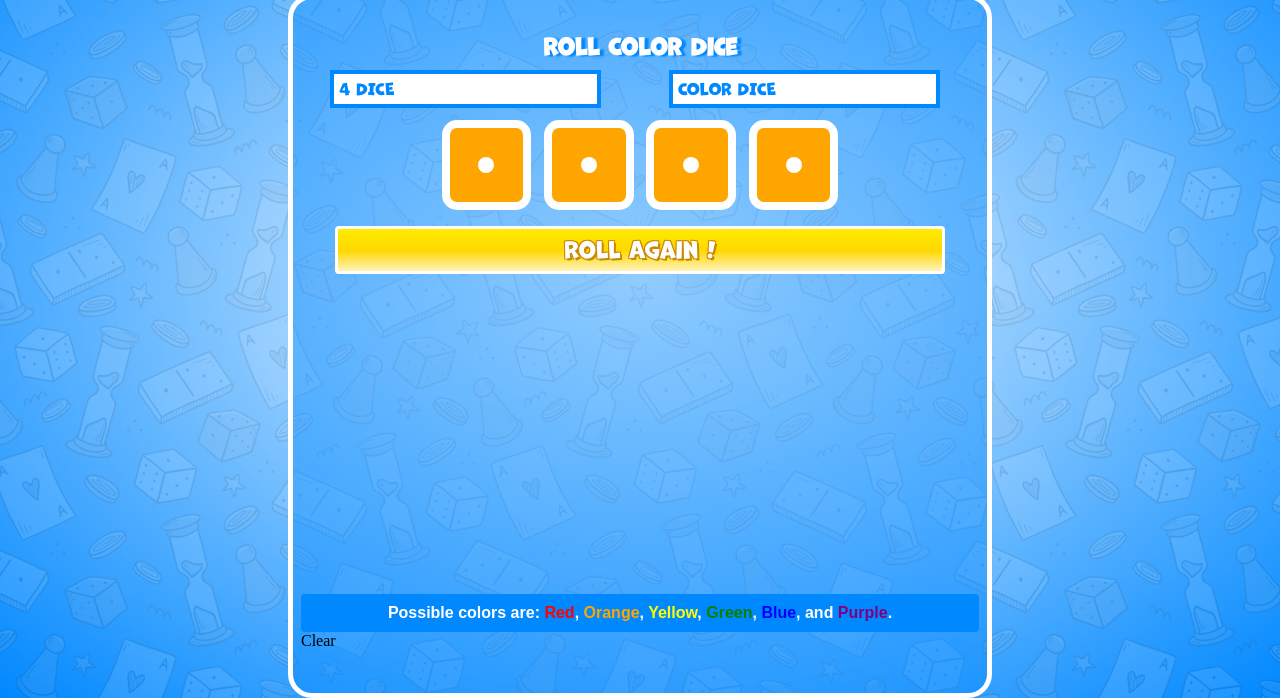
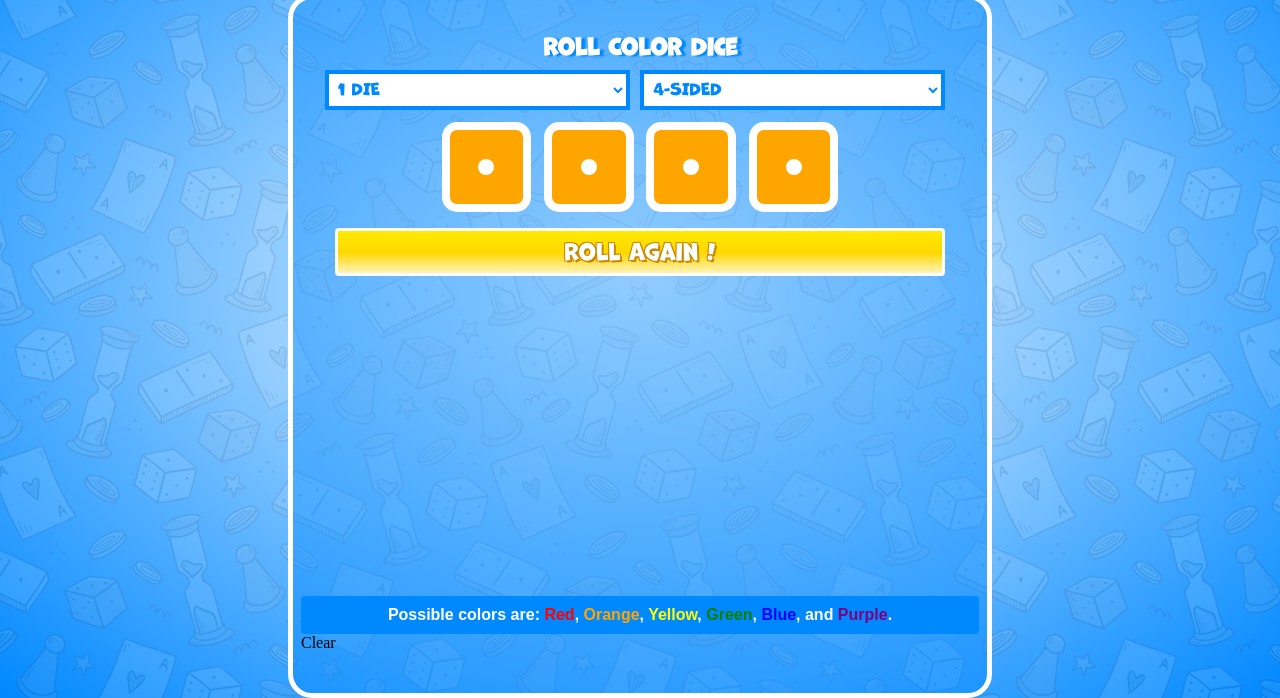
Before and after one commit to yourboiralph/colordice, a plain HTML site: page index.html in a window 1280 px wide. Shown: the part 141-839 px from the top of the page. Drawn offline with Linux system fonts and the light colour scheme.

Commit message:
Add files via upload

```diff
--- a/css/style.css
+++ b/css/style.css
@@ -100,25 +100,33 @@
     color: #08f;
     font-size: 1rem;
     text-decoration: none;
-    justify-content: space-around;
+    justify-content: center;
     align-items: center;
     margin-top: .4rem;
 }
 
 .choices__number{
-    width: 40%;
+    width: 45%;
     background-color: white;
     margin-right: 10px;
     padding: 4px 5px;
     border: 4px solid #08f;
+    font-family: Marvin, sans-serif;
+    letter-spacing: -.01rem;
+    color: #08f;
+    font-size: 1rem;
 }
 
 .choices__type{
-    width: 40%;
+    width: 45%;
     background-color: white;
     margin-right: 10px;
     padding: 4px 5px;
     border: 4px solid #08f;
+    font-family: Marvin, sans-serif;
+    letter-spacing: -.01rem;
+    color: #08f;
+    font-size: 1rem;
 }
 
 .image__logo {
--- a/index.html
+++ b/index.html
@@ -12,8 +12,46 @@
         <div class="wrapper">
             <h1 class="wrapper__text">Roll Color Dice</h1>
             <div class="choices">
-                <div class="choices__number">4 DICE</div>
-                <div class="choices__type">COLOR DICE</div>
+                <select class="choices__number">
+                    <option value="1">1 DIE</option>
+                    <option value="2">2 DICE</option>
+                    <option value="3">3 DICE</option>
+                    <option value="4">4 DICE</option>
+                    <option value="5">5 DICE</option>
+                    <option value="6">6 DICE</option>
+                    <option value="7">7 DICE</option>
+                    <option value="8">8 DICE</option>
+                    <option value="9">9 DICE</option>
+                    <option value="10">10 DICE</option>
+                    <option value="11">11 DICE</option>
+                    <option value="12">12 DICE</option>
+                    <option value="13">13 DICE</option>
+                    <option value="14">14 DICE</option>
+                    <option value="15">15 DICE</option>
+                    <option value="16">16 DICE</option>
+                    <option value="17">17 DICE</option>
+                    <option value="18">18 DICE</option>
+                    <option value="19">19 DICE</option>
+                    <option value="20">20 DICE</option>
+                    <option value="21">21 DICE</option>
+                    <option value="22">22 DICE</option>
+                    <option value="23">23 DICE</option>
+                    <option value="24">24 DICE</option>
+                    <option value="25">25 DICE</option>
+                    <option value="26">26 DICE</option>
+                    <option value="27">27 DICE</option>
+                    <option value="28">28 DICE</option>
+                    <option value="29">29 DICE</option>
+                </select>
+                <select class="choices__type">
+                    <option value="4">4-SIDED</option>
+                    <option value="6">6-SIDED</option>
+                    <option value="8">8-SIDED</option>
+                    <option value="10">10-SIDED</option>
+                    <option value="12">12-SIDED</option>
+                    <option value="20">20-SIDED</option>
+                    <option value="colordice">COLOR DICE</option>
+                </select>
             </div>
             <div class="dices__container">
                 <div class="dices dice--1">
--- a/script.js
+++ b/script.js
@@ -96,6 +96,12 @@ function rollDice (){
     for(i = 1; i < dice.length; i++){
         document.querySelector(`.dice--${i}`).style.backgroundColor = `${dice[i]}`
     }
+    invalidRed = false;
+    invalidOrange = false;
+    invalidYellow = false;
+    invalidGreen = false;
+    invalidBlue = false;
+    invalidPurple = false;
 }
 
 const audio = new Audio();
```
